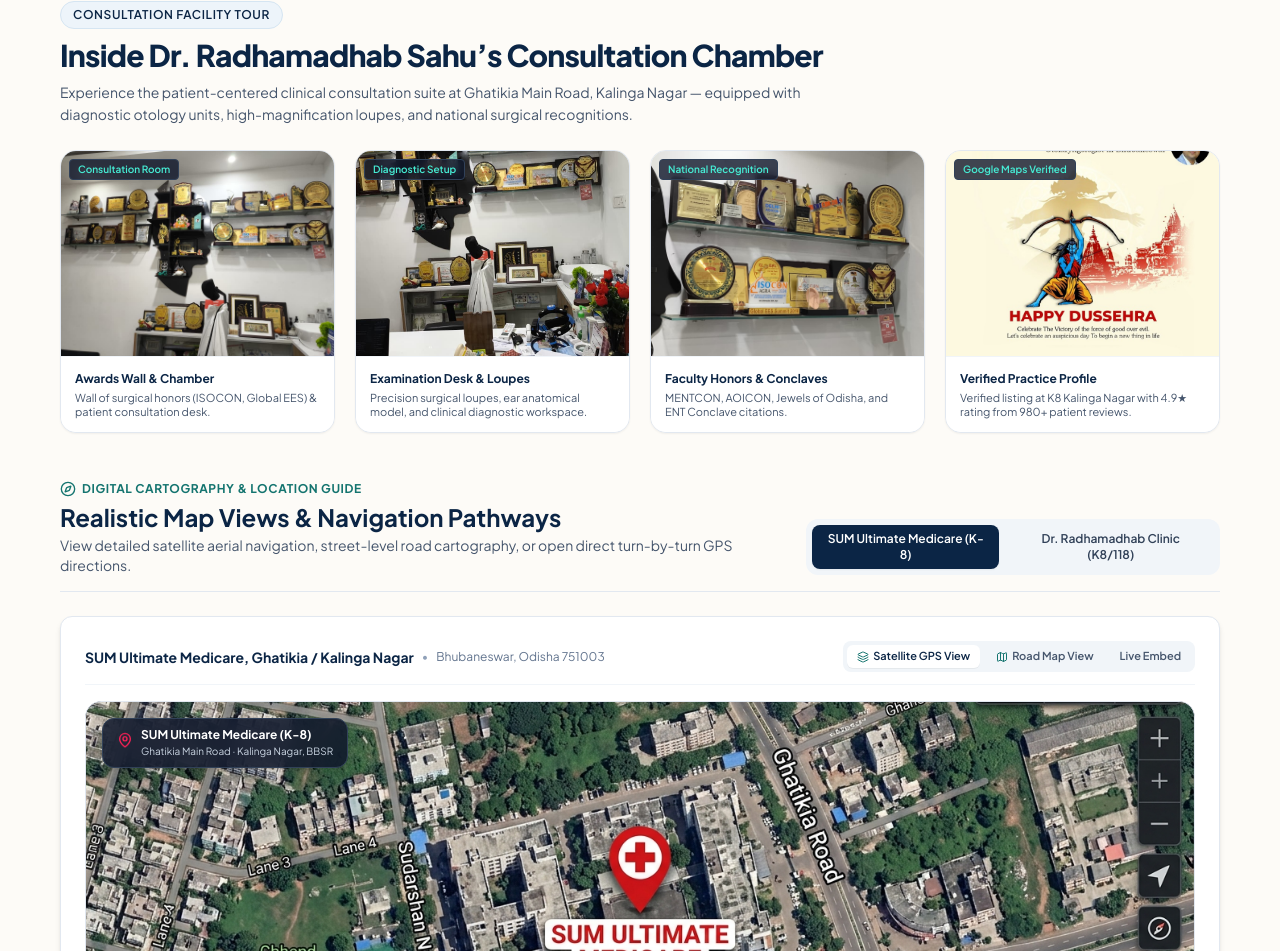
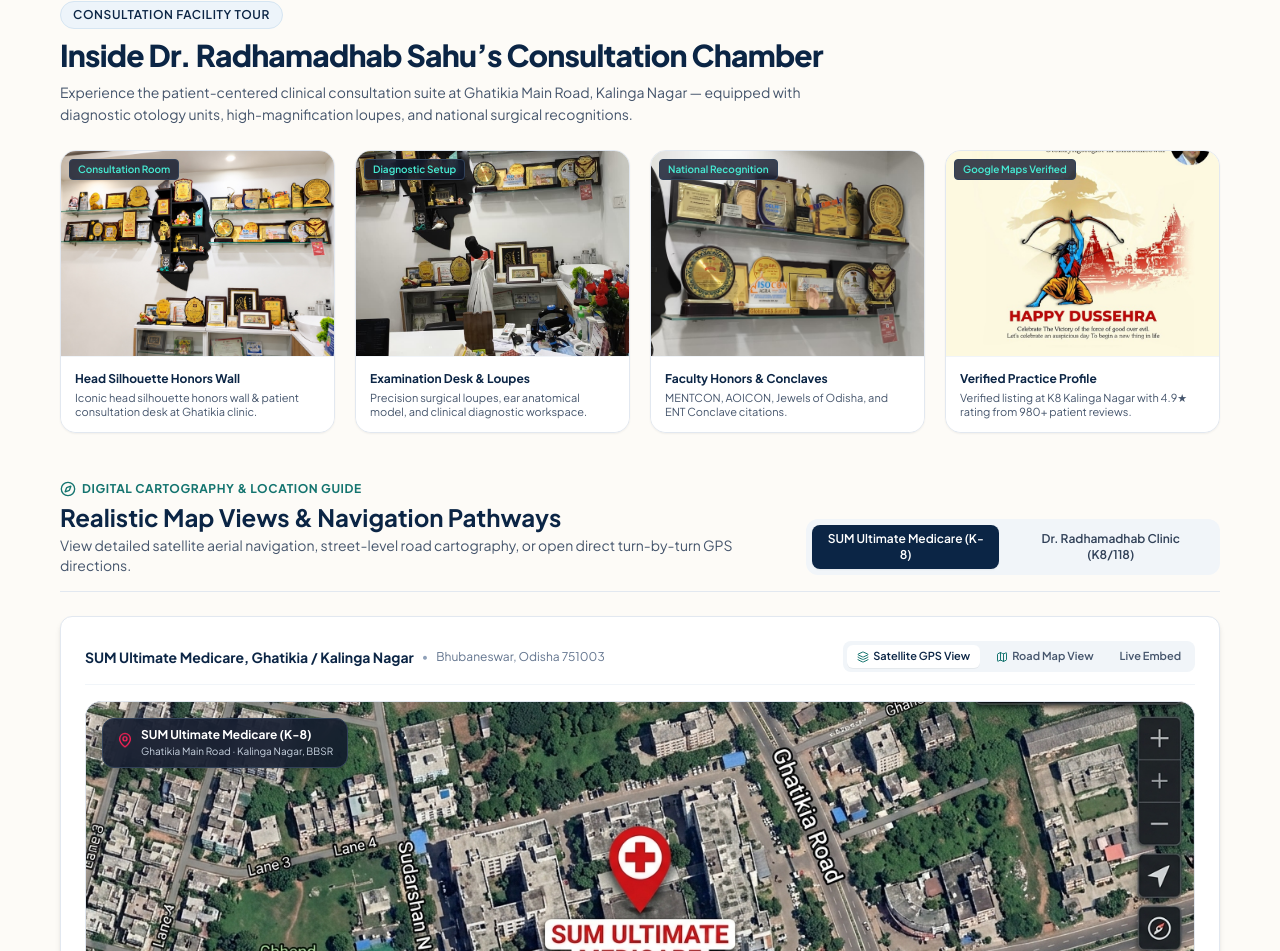
Before and after one commit to Jyoti-jitu/dr-radhamadhab-sahu, a Next.js app: page /contact in a window 1280 px wide. Shown: the part 1865-2816 px from the top of the page. Built offline with nearby package versions, Linux system fonts and the light colour scheme.

Commit message:
fix: replace WhatsApp Image 10.45.44 PM with high-res 10.45.43 PM head silhouette awards wall asset

```diff
--- a/app/contact/page.js
+++ b/app/contact/page.js
@@ -94,8 +94,8 @@
               <div className="rounded-2xl border border-slate-200 overflow-hidden bg-white shadow-xs hover:border-[#14746F]/50 transition-all flex flex-col justify-between">
                 <div className="relative aspect-[4/3] w-full bg-slate-100">
                   <Image
-                    src="/images/clinic-awards-wall-wide.jpg"
-                    alt="Dr. Radhamadhab Sahu consultation chamber and awards wall"
+                    src="/images/clinic-head-silhouette-awards-wall.jpg"
+                    alt="Dr. Radhamadhab Sahu consultation chamber and head silhouette awards wall"
                     fill
                     sizes="(max-width: 640px) 100vw, (max-width: 1024px) 50vw, 280px"
                     className="object-cover"
@@ -106,10 +106,10 @@
                 </div>
                 <div className="p-3.5 space-y-1 bg-white border-t border-slate-100">
                   <h4 className="text-xs font-bold text-[#0B2545]">
-                    Awards Wall &amp; Chamber
+                    Head Silhouette Honors Wall
                   </h4>
                   <p className="text-[11px] text-slate-600 leading-tight">
-                    Wall of surgical honors (ISOCON, Global EES) &amp; patient consultation desk.
+                    Iconic head silhouette honors wall &amp; patient consultation desk at Ghatikia clinic.
                   </p>
                 </div>
               </div>
--- a/components/SpecialtyDetailView.js
+++ b/components/SpecialtyDetailView.js
@@ -235,8 +235,8 @@
               <div className="medical-card p-0 bg-white border-2 border-[#0B2545]/20 shadow-md overflow-hidden">
                 <div className="relative aspect-[16/10] w-full bg-slate-100">
                   <Image
-                    src="/images/clinic-awards-wall-wide.jpg"
-                    alt="Dr. Radhamadhab Sahu Consultation Room and National Honors Wall"
+                    src="/images/clinic-head-silhouette-awards-wall.jpg"
+                    alt="Dr. Radhamadhab Sahu Consultation Room and Head Silhouette Honors Wall"
                     fill
                     sizes="(max-width: 1024px) 100vw, 360px"
                     className="object-cover"
```
Also changed, not shown: public/images/clinic-awards-wall-wide.jpg, 1 other file (tests, documents, lock files or other folders).
